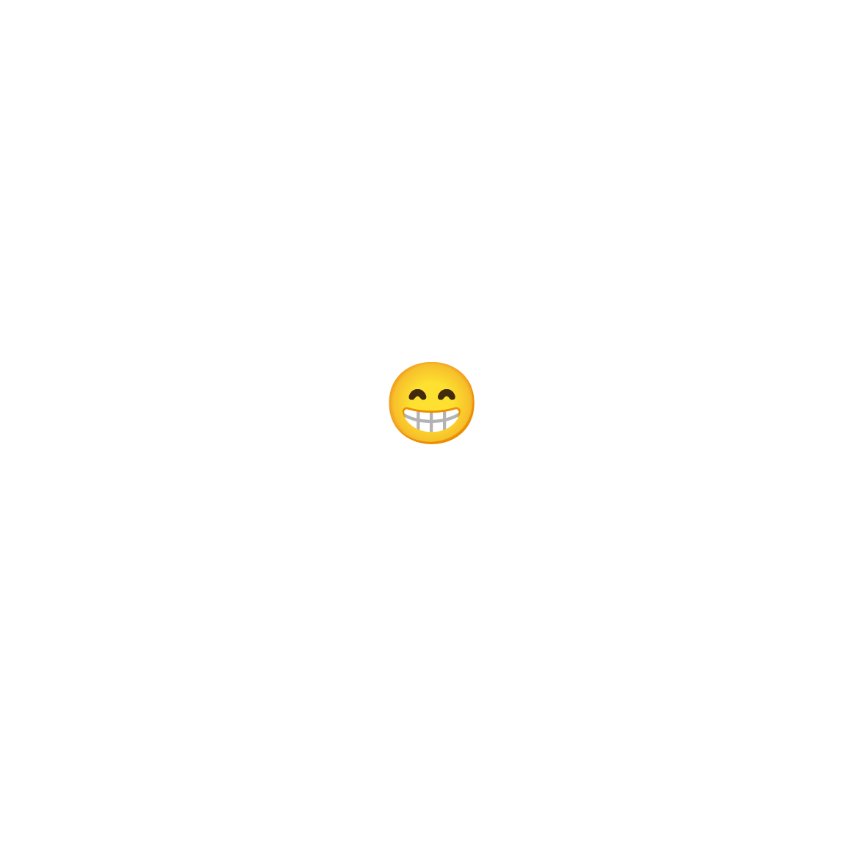
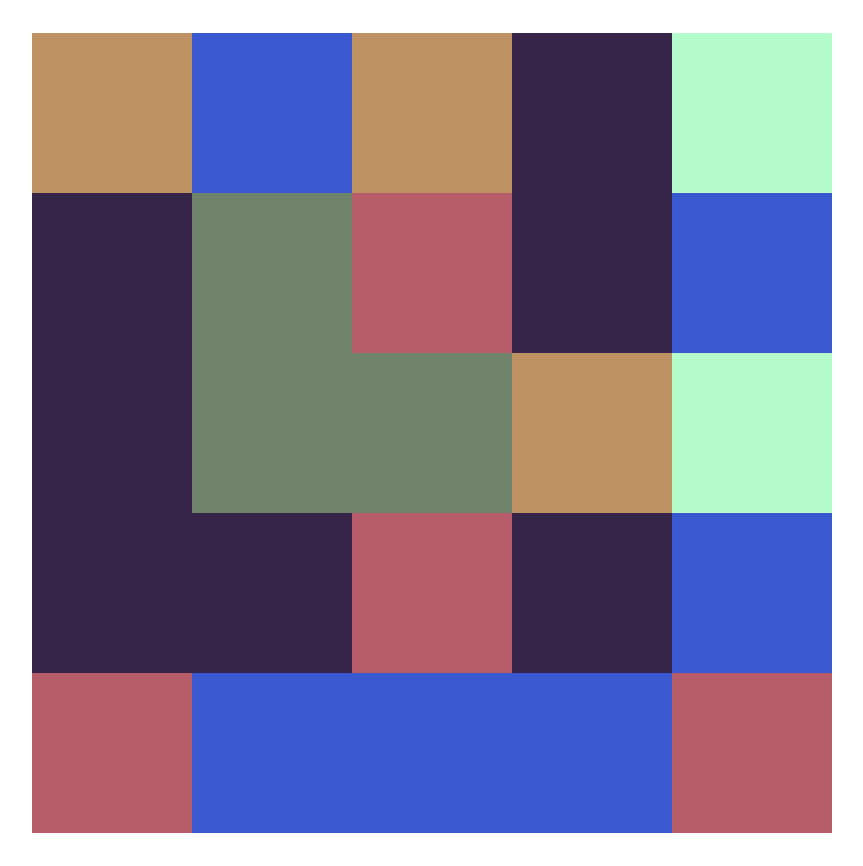
Before and after one commit to duckyoon/React_First_App, a React (Vite) app in the folder first-react-app/: page / in a window 1280 px wide. Shown: the whole page, without its empty margins (208-1071 px from the left). Before the commit the page ends 800 px from the top, so only its background shows below. Built offline with nearby package versions, Linux system fonts and the light colour scheme.

Commit message:
example: 250414_ColorBoxGrid

```diff
--- a/first-react-app/src/App.jsx
+++ b/first-react-app/src/App.jsx
@@ -11,6 +11,10 @@ import PropertyList from './PropertyList';
 import Clicker from './Clicker';
 // import Counter from './Counter';
 import Toggler from './Toggler';
+import ColorBox from './ColorBox';
+import ColorBoxGrid from './ColorBoxGrid';
+
+
 // const data = [
 //   {id: 1, item:"eggs", quantity: 12, completed: false},
 //   {id: 2, item:"milk", quantity: 5, completed: true},
@@ -27,10 +31,22 @@ import Toggler from './Toggler';
 //   { id: 129035, name: "Gold Miner Campground", rating: 4.69, price: 96 },
 // ];
 
+const colors = [
+  "#B75D69",
+  "#372549",
+  "#372549",
+  "#6F826A",
+  "#BF9264",
+  "#3A59D1",
+  "#B5FCCD",
+]
+
 function App() {
   return (
     <div>
-      <Toggler/>
+      <ColorBoxGrid colors={colors}/>
+      {/* <ColorBox colors={colors}/> */}
+      {/* <Toggler/> */}
       {/* <Counter /> */}
       {/* <Clicker message="Hi!!!" buttonText="Please click me"/>
       <Clicker message="Please Stop Clicking me!" buttonText="Do not click me"/> */}
--- /dev/null
+++ b/first-react-app/src/ColorBox.css
@@ -0,0 +1,4 @@
+.ColorBox {
+    width: 20%;
+    height: 20%;
+}
--- /dev/null
+++ b/first-react-app/src/ColorBox.jsx
@@ -0,0 +1,21 @@
+import './ColorBox.css'
+import { useState } from 'react';
+
+function randomChoice(arr){
+    const idx = Math.floor(Math.random() * arr.length);
+    return arr[idx];
+}
+
+export default function ColorBox ({colors}) {
+    const [color, setColor] = useState(randomChoice(colors));
+    const randomColor = () =>{
+        setColor(randomChoice(colors));
+    }
+    return (
+        <div
+        className="ColorBox"
+        onClick={randomColor}
+        style={{backgroundColor: color}}>
+        </div>
+    )
+}
--- /dev/null
+++ b/first-react-app/src/ColorBoxGrid.css
@@ -0,0 +1,7 @@
+.ColorBoxGrid {
+    width: 800px;
+    height: 800px;
+    display: flex;
+    border: 1px solid white;
+    flex-wrap: wrap;
+}
--- /dev/null
+++ b/first-react-app/src/ColorBoxGrid.jsx
@@ -0,0 +1,15 @@
+import ColorBox from "./ColorBox";
+import "./ColorBoxGrid.css"
+
+export default function ColorBoxGrid({ colors }) {
+    const boxes = [];
+    for (let i = 0; i < 25 ; i++){
+        boxes.push(<ColorBox colors={colors}/>)
+    }
+
+    return (
+        <div className="ColorBoxGrid">
+            {boxes}
+        </div>
+    );
+}
```
